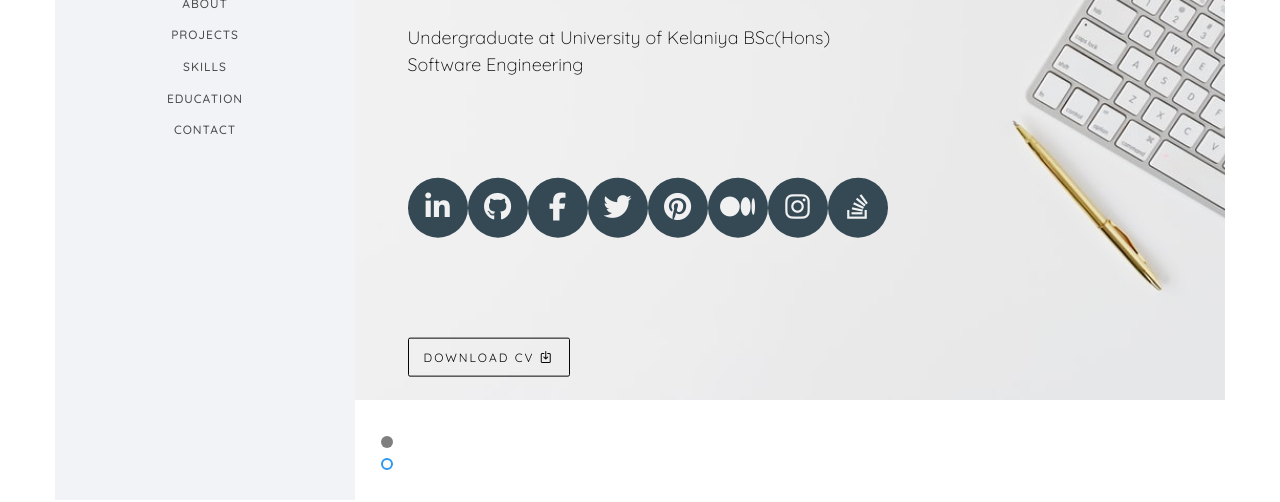
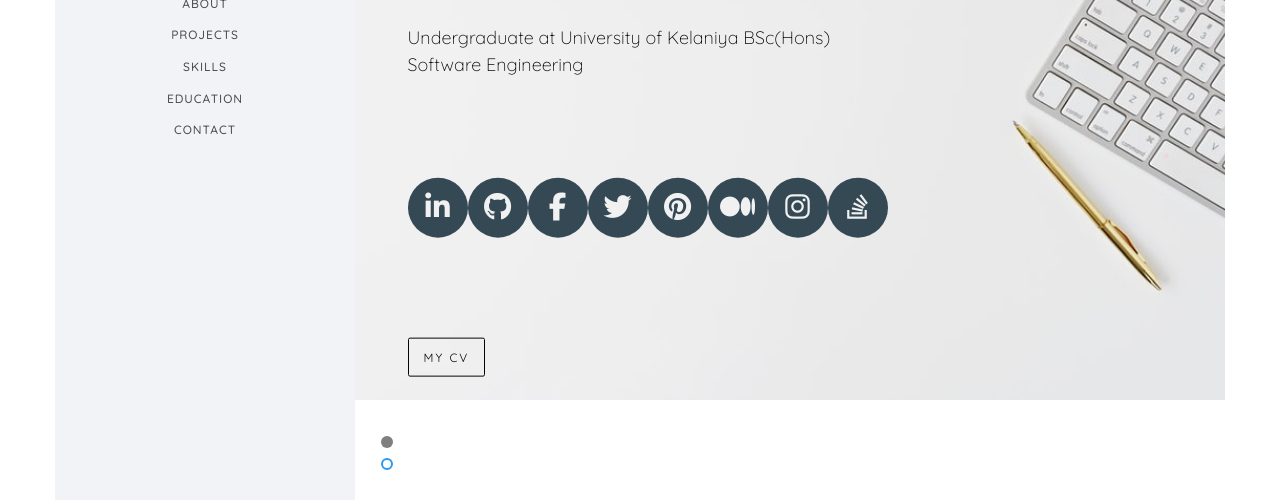
Before and after one commit to SachindraFernando/SachindraFernando.github.io, a plain HTML site: page index.html in a window 1280 px wide. Shown: the part 300-802 px from the top of the page. Drawn offline with nearby package versions, Linux system fonts and the light colour scheme; files whose address does not match are found by name; a web font is replaced by a local one.

Commit message:
Update index.html

```diff
--- a/index.html
+++ b/index.html
@@ -146,7 +146,9 @@ BSc(Hons) Software Engineering</h2>
 
    											</div>
 
-												<p><a class="btn btn-primary btn-learn">Download CV <i class="icon-download4"></i></a></p>
+												<p><a class="btn btn-primary btn-learn">My CV
+													<!--<i class="icon-download4">-->
+													</i></a></p>
 											</div>
 					   				</div>
 					   			</div>
```
